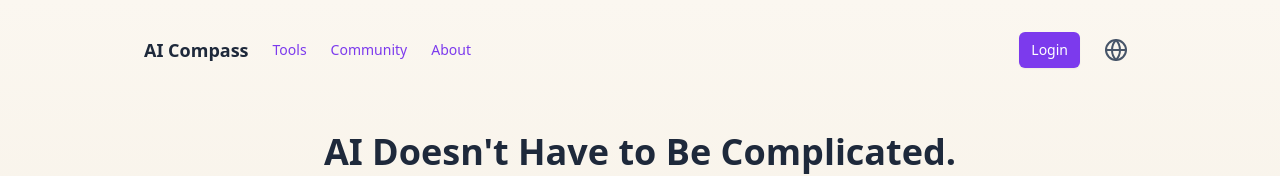
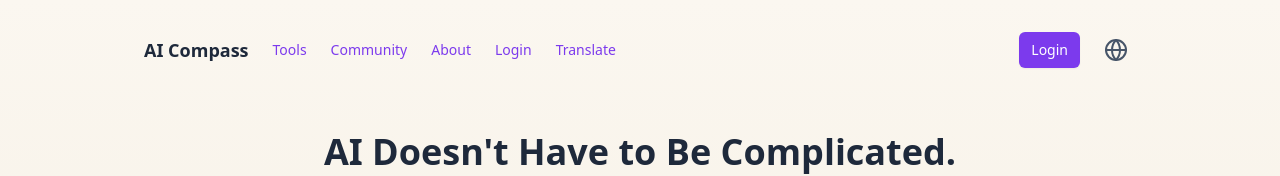
Before and after one commit to miamoore-prog/CS4352-Team18-Site, a Next.js app: page / in a window 1280 px wide. Shown: the top 176 px of the page. Built offline with nearby package versions, Linux system fonts and the light colour scheme.

Commit message:
new translate button

```diff
--- a/components/NavBar.js
+++ b/components/NavBar.js
@@ -48,7 +48,9 @@ export default function NavBar() {
       <div className="flex items-center justify-between">
         <div className="flex items-center space-x-4">
           <Link href="/">
-            <span className="text-lg font-semibold text-slate-800">AI Compass</span>
+            <span className="text-lg font-semibold text-slate-800">
+              AI Compass
+            </span>
           </Link>
 
           <div className="hidden sm:flex items-center space-x-2">
@@ -65,6 +67,17 @@ export default function NavBar() {
             <Link href="/about">
               <Button variant="ghost" className="text-sm">
                 About
+              </Button>
+            </Link>
+            <Link href="/login">
+              <Button variant="ghost" className="text-sm">
+                Login
+              </Button>
+            </Link>
+
+            <Link href="/translate">
+              <Button variant="ghost" className="text-sm">
+                Translate
               </Button>
             </Link>
           </div>
```
Also changed, not shown: app/translate/page.js (added).
